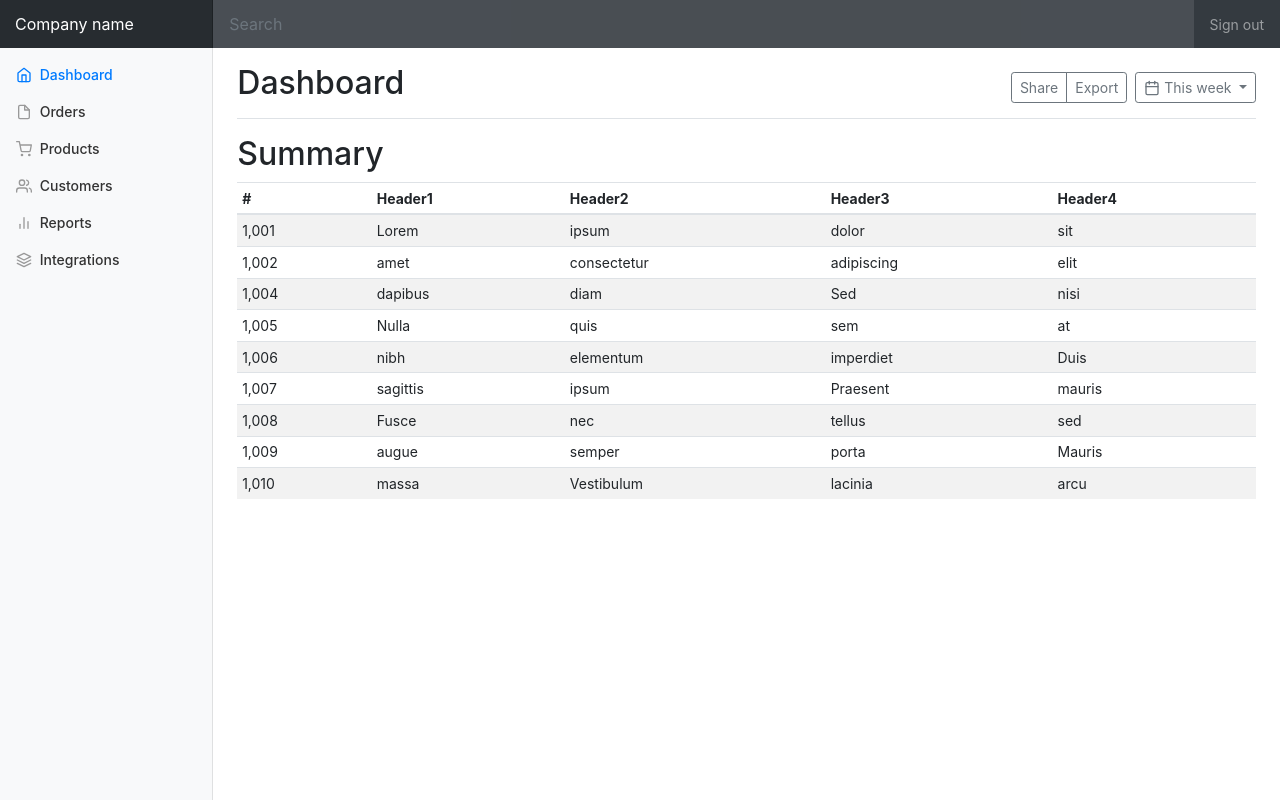
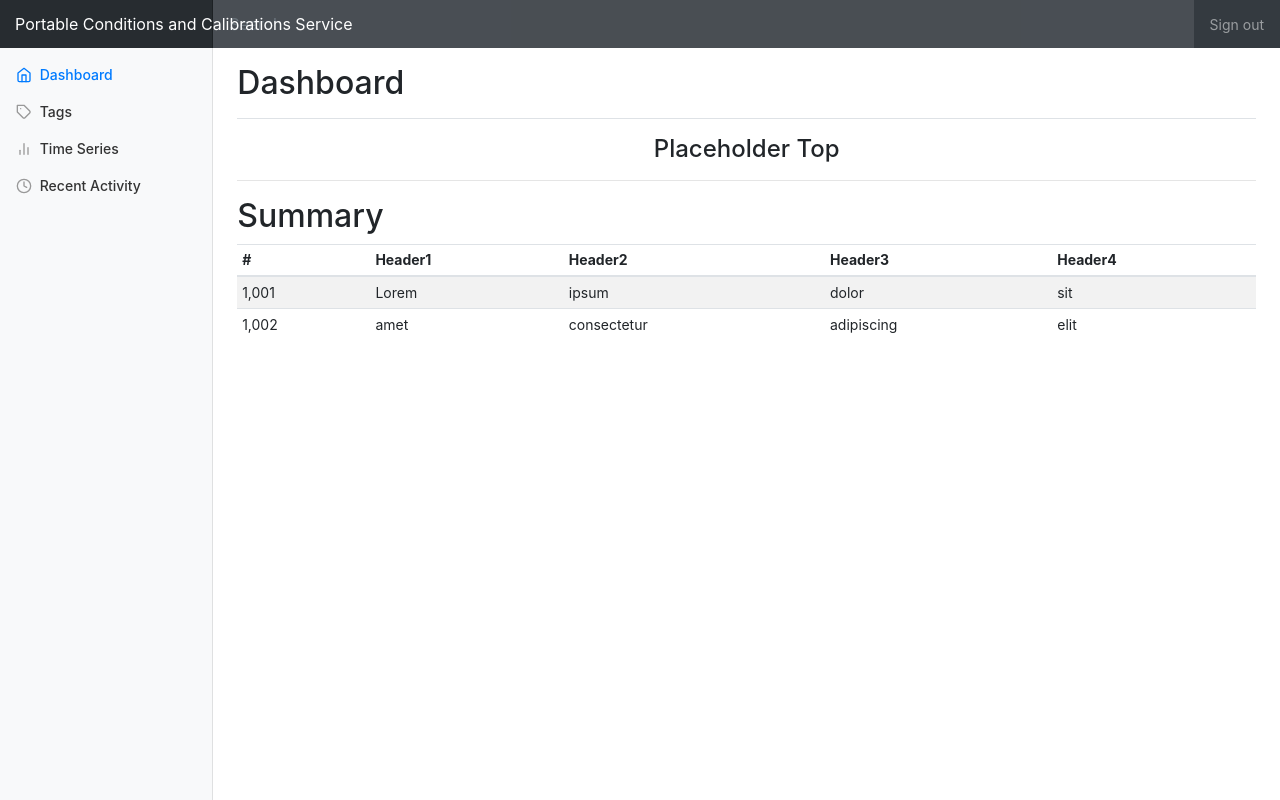
Before and after one commit to buddhasystem/pc2s, a Django app: page / in a window 1280 px wide. Run offline with Django 3.2, Linux system fonts and the light colour scheme; some libraries are stand-ins or nearby versions.

Commit message:
Factored out the sidebar, further pared down on extraneous template material

```diff
--- a/server/templates/index.html
+++ b/server/templates/index.html
@@ -19,9 +19,13 @@
   </head>
 
   <body>
+
+    <!-- Top portion -->
     <nav class="navbar navbar-dark sticky-top bg-dark flex-md-nowrap p-0">
-      <a class="navbar-brand col-sm-3 col-md-2 mr-0" href="#">Company name</a>
+      <a class="navbar-brand col-sm-3 col-md-2 mr-0" href="#">Portable Conditions and Calibrations Service</a>
+
       <input class="form-control form-control-dark w-100" type="text" placeholder="Search" aria-label="Search">
+
       <ul class="navbar-nav px-3">
         <li class="nav-item text-nowrap">
           <a class="nav-link" href="#">Sign out</a>
@@ -31,67 +35,26 @@
 
     <div class="container-fluid">
       <div class="row">
-        <nav class="col-md-2 d-none d-md-block bg-light sidebar">
-          <div class="sidebar-sticky">
-            <ul class="nav flex-column">
-              <li class="nav-item">
-                <a class="nav-link active" href="#">
-                  <span data-feather="home"></span>
-                  Dashboard <span class="sr-only">(current)</span>
-                </a>
-              </li>
-              <li class="nav-item">
-                <a class="nav-link" href="#">
-                  <span data-feather="file"></span>
-                  Orders
-                </a>
-              </li>
-              <li class="nav-item">
-                <a class="nav-link" href="#">
-                  <span data-feather="shopping-cart"></span>
-                  Products
-                </a>
-              </li>
-              <li class="nav-item">
-                <a class="nav-link" href="#">
-                  <span data-feather="users"></span>
-                  Customers
-                </a>
-              </li>
-              <li class="nav-item">
-                <a class="nav-link" href="#">
-                  <span data-feather="bar-chart-2"></span>
-                  Reports
-                </a>
-              </li>
-              <li class="nav-item">
-                <a class="nav-link" href="#">
-                  <span data-feather="layers"></span>
-                  Integrations
-                </a>
-              </li>
-            </ul>
 
-	    <!-- cut: h6 Saved Reports -->
-          </div>
-        </nav>
+	{% include "sidebar.html" %}
+
 
         <main role="main" class="col-md-9 ml-sm-auto col-lg-10 pt-3 px-4">
           <div class="d-flex justify-content-between flex-wrap flex-md-nowrap align-items-center pb-2 mb-3 border-bottom">
             <h1 class="h2">Dashboard</h1>
-            <div class="btn-toolbar mb-2 mb-md-0">
-              <div class="btn-group mr-2">
-                <button class="btn btn-sm btn-outline-secondary">Share</button>
-                <button class="btn btn-sm btn-outline-secondary">Export</button>
-              </div>
+            <!-- div class="btn-toolbar mb-2 mb-md-0">
+              <div class="btn-group mr-2"><button class="btn btn-sm btn-outline-secondary">Share</button> <button class="btn btn-sm btn-outline-secondary">Export</button></div>
               <button class="btn btn-sm btn-outline-secondary dropdown-toggle">
                 <span data-feather="calendar"></span>
                 This week
               </button>
-            </div>
+            </div -->
           </div>
+	  <h4 align="center">Placeholder Top</h4>
+	  <!-- There was a diagram on top of the original -->
+          <!-- canvas class="my-4" id="myChart" width="900" height="380"></canvas -->
 
-          <!-- canvas class="my-4" id="myChart" width="900" height="380"></canvas -->
+	  <hr/>
 
           <h2>Summary</h2>
           <div class="table-responsive">
@@ -120,55 +83,6 @@
                   <td>adipiscing</td>
                   <td>elit</td>
                 </tr>
-                <tr>
-                  <td>1,004</td>
-                  <td>dapibus</td>
-                  <td>diam</td>
-                  <td>Sed</td>
-                  <td>nisi</td>
-                </tr>
-                <tr>
-                  <td>1,005</td>
-                  <td>Nulla</td>
-                  <td>quis</td>
-                  <td>sem</td>
-                  <td>at</td>
-                </tr>
-                <tr>
-                  <td>1,006</td>
-                  <td>nibh</td>
-                  <td>elementum</td>
-                  <td>imperdiet</td>
-                  <td>Duis</td>
-                </tr>
-                <tr>
-                  <td>1,007</td>
-                  <td>sagittis</td>
-                  <td>ipsum</td>
-                  <td>Praesent</td>
-                  <td>mauris</td>
-                </tr>
-                <tr>
-                  <td>1,008</td>
-                  <td>Fusce</td>
-                  <td>nec</td>
-                  <td>tellus</td>
-                  <td>sed</td>
-                </tr>
-                <tr>
-                  <td>1,009</td>
-                  <td>augue</td>
-                  <td>semper</td>
-                  <td>porta</td>
-                  <td>Mauris</td>
-                </tr>
-                <tr>
-                  <td>1,010</td>
-                  <td>massa</td>
-                  <td>Vestibulum</td>
-                  <td>lacinia</td>
-                  <td>arcu</td>
-                </tr>
               </tbody>
             </table>
           </div>
--- /dev/null
+++ b/server/templates/sidebar.html
@@ -0,0 +1,35 @@
+
+<nav class="col-md-2 d-none d-md-block bg-light sidebar">
+  <div class="sidebar-sticky">
+    <ul class="nav flex-column">
+
+      <li class="nav-item">
+        <a class="nav-link active" href="#">
+          <span data-feather="home"></span>
+          Dashboard <span class="sr-only">(current)</span>
+        </a>
+      </li>
+
+      <li class="nav-item">
+        <a class="nav-link" href="#">
+          <span data-feather="tag"></span>
+          Tags
+        </a>
+      <li class="nav-item">
+        <a class="nav-link" href="#">
+          <span data-feather="bar-chart-2"></span>
+          Time Series
+        </a>
+      </li>
+      </li>
+      <li class="nav-item">
+        <a class="nav-link" href="#">
+          <span data-feather="clock"></span>
+          Recent Activity
+        </a>
+      </li>
+    </ul>
+
+    <!-- cut: h6 Saved Reports (lower portion of the original bar) -->
+  </div> <!-- sidebar-sticky -->
+</nav>
```
